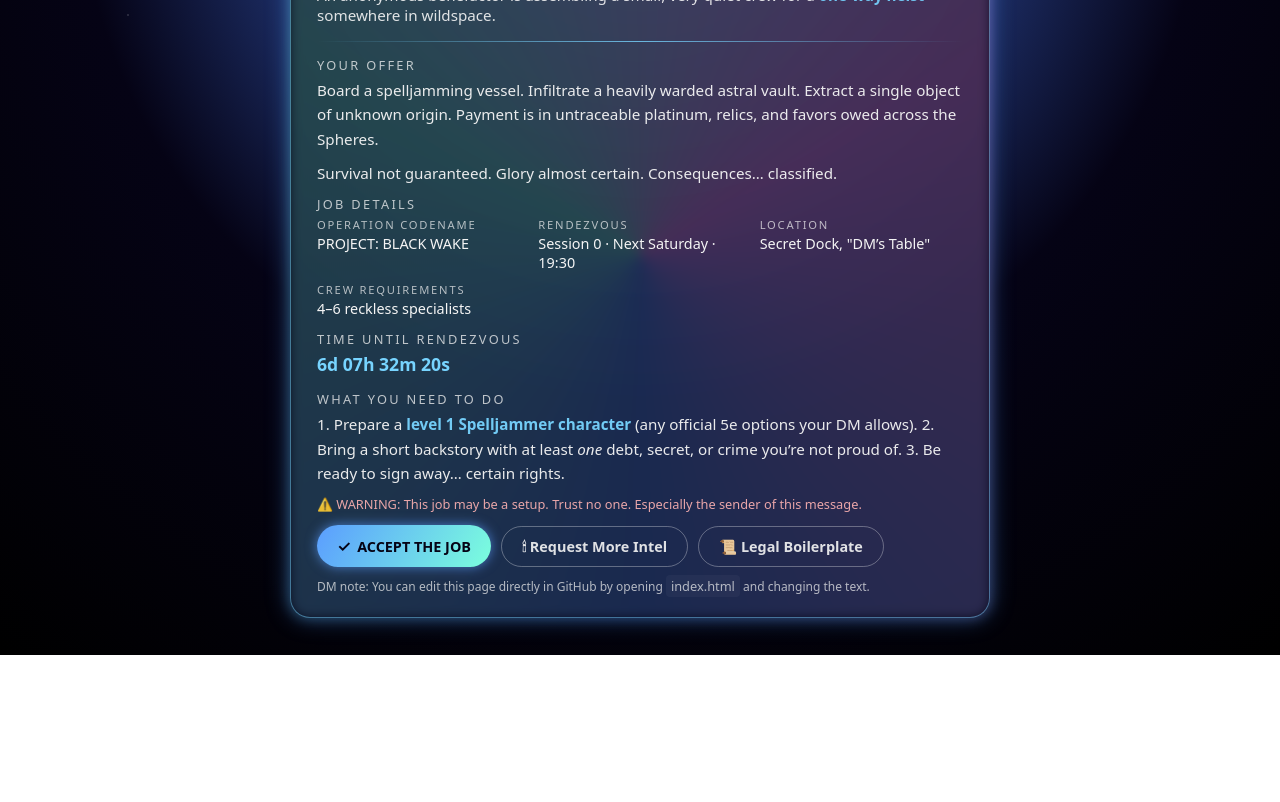
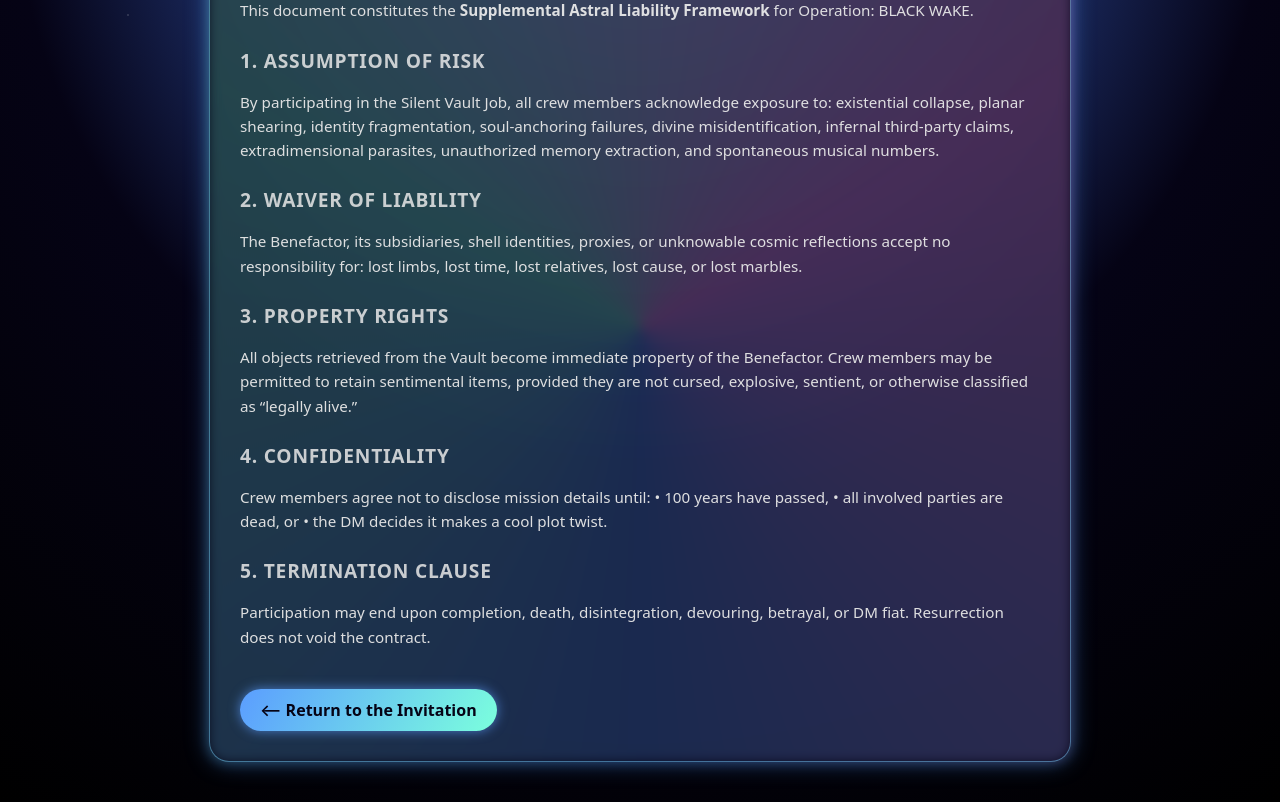
Before and after one commit to krispaskov-ash/heist-test3, a plain HTML site: page legal.html in a window 1280 px wide. Shown: the part 145-947 px from the top of the page. Before the commit the page ends 800 px from the top, so only its background shows below. Drawn offline with Linux system fonts and the light colour scheme.

Commit message:
Update legal.html

```diff
--- a/legal.html
+++ b/legal.html
@@ -2,24 +2,20 @@
 <html lang="en">
 <head>
   <meta charset="UTF-8" />
-  <title>Spelljammer Heist Invitation</title>
+  <title>Legal Boilerplate · Astral Contract</title>
   <meta name="viewport" content="width=device-width, initial-scale=1.0" />
   <style>
-    * {
-      box-sizing: border-box;
+    body {
       margin: 0;
       padding: 0;
+      background: radial-gradient(circle at top, #4a7fff 0, #050315 55%, #000000 100%);
+      color: #e8e8e8;
       font-family: system-ui, -apple-system, BlinkMacSystemFont, "Segoe UI", sans-serif;
-    }
-
-    body {
       min-height: 100vh;
-      background: radial-gradient(circle at top, #4a7fff 0, #050315 55%, #000000 100%);
-      color: #f5f5f5;
       display: flex;
-      align-items: center;
       justify-content: center;
-      padding: 20px;
+      align-items: flex-start;
+      padding: 40px 20px;
     }
 
     .stars {
@@ -34,15 +30,15 @@
     }
 
     .card {
-      position: relative;
-      max-width: 700px;
+      max-width: 800px;
       width: 100%;
       background: rgba(5, 3, 21, 0.88);
       border-radius: 20px;
-      padding: 26px 26px 22px;
+      padding: 30px;
       border: 1px solid rgba(119, 212, 255, 0.5);
       box-shadow: 0 0 25px rgba(73, 158, 255, 0.4);
       backdrop-filter: blur(8px);
+      position: relative;
     }
 
     .card::before {
@@ -56,161 +52,38 @@
       filter: blur(6px);
     }
 
-    .tagline {
-      letter-spacing: 0.25em;
+    h1 {
+      font-size: 1.8rem;
       text-transform: uppercase;
-      font-size: 0.65rem;
-      opacity: 0.8;
-      margin-bottom: 6px;
-    }
-
-    h1 {
-      font-size: 1.9rem;
-      line-height: 1.2;
-      margin-bottom: 10px;
-    }
-
-    .subtitle {
-      font-size: 0.95rem;
-      opacity: 0.9;
-      margin-bottom: 16px;
-    }
-
-    .divider {
-      height: 1px;
-      background: linear-gradient(to right, transparent, #77d4ff, transparent);
-      margin-bottom: 14px;
-      opacity: 0.8;
-    }
-
-    .section-title {
-      font-size: 0.8rem;
-      letter-spacing: 0.18em;
-      text-transform: uppercase;
-      opacity: 0.75;
-      margin-bottom: 4px;
-    }
-
-    .text-block {
-      font-size: 0.95rem;
-      line-height: 1.6;
-      opacity: 0.95;
-      margin-bottom: 10px;
-    }
-
-    .highlight {
-      color: #77d4ff;
-      font-weight: 600;
-    }
-
-    .details-grid {
-      display: grid;
-      grid-template-columns: repeat(auto-fit, minmax(180px, 1fr));
-      gap: 10px 18px;
-      font-size: 0.9rem;
-      margin-bottom: 12px;
-    }
-
-    .detail-label {
-      text-transform: uppercase;
-      letter-spacing: 0.16em;
-      opacity: 0.7;
-      font-size: 0.7rem;
-      margin-bottom: 2px;
-    }
-
-    .detail-value {
-      font-weight: 500;
-    }
-
-    /* countdown styles */
-    .countdown-wrapper {
-      margin-top: 6px;
+      letter-spacing: 0.1em;
       margin-bottom: 14px;
     }
 
-    .countdown-label {
-      font-size: 0.8rem;
-      letter-spacing: 0.18em;
+    h2 {
+      margin-top: 24px;
+      font-size: 1.2rem;
+      letter-spacing: 0.04em;
       text-transform: uppercase;
-      opacity: 0.75;
-      margin-bottom: 4px;
+      opacity: 0.85;
     }
 
-    .countdown-timer {
-      font-size: 1.1rem;
-      font-weight: 600;
-      color: #77d4ff;
+    p {
+      line-height: 1.6;
+      margin: 10px 0;
+      opacity: 0.95;
+      font-size: 0.95rem;
     }
 
-    .warning {
-      font-size: 0.8rem;
-      color: #ffb3b3;
-      opacity: 0.9;
-      margin-bottom: 12px;
-    }
-
-    .button-row {
-      display: flex;
-      flex-wrap: wrap;
-      gap: 10px;
-      margin-top: 4px;
-      align-items: center;
-    }
-
-    .btn {
-      border: none;
-      border-radius: 999px;
-      padding: 10px 20px;
-      font-size: 0.9rem;
-      font-weight: 600;
-      cursor: pointer;
+    .back-btn {
+      margin-top: 30px;
+      display: inline-block;
       text-decoration: none;
-      display: inline-flex;
-      align-items: center;
-      justify-content: center;
-      gap: 6px;
       background: linear-gradient(120deg, #5b9dff, #7bffdd);
       color: #050315;
+      padding: 10px 20px;
+      border-radius: 999px;
+      font-weight: 600;
       box-shadow: 0 0 12px rgba(91, 157, 255, 0.7);
-      white-space: nowrap;
-    }
-
-    .btn-secondary {
-      background: transparent;
-      color: #f5f5f5;
-      border: 1px solid rgba(255, 255, 255, 0.35);
-      box-shadow: none;
-      opacity: 0.9;
-    }
-
-    .btn span {
-      font-size: 1rem;
-    }
-
-    .footer-note {
-      margin-top: 10px;
-      font-size: 0.75rem;
-      opacity: 0.7;
-    }
-
-    code {
-      font-size: 0.8rem;
-      background: rgba(255, 255, 255, 0.05);
-      padding: 2px 5px;
-      border-radius: 4px;
-    }
-
-    @media (max-width: 600px) {
-      h1 {
-        font-size: 1.6rem;
-      }
-      .card {
-        padding: 20px 18px 18px;
-      }
-      .tagline {
-        font-size: 0.6rem;
-      }
     }
   </style>
 </head>
@@ -218,123 +91,47 @@
   <div class="stars"></div>
 
   <main class="card">
-    <div class="tagline">CONFIDENTIAL ASTRAL CONTRACT</div>
-    <h1>The Silent Vault Job</h1>
-    <p class="subtitle">
-      An anonymous benefactor is assembling a small, very quiet crew for a
-      <span class="highlight">one-way heist</span> somewhere in wildspace.
+    <h1>Legal Boilerplate</h1>
+    <p>This document constitutes the <strong>Supplemental Astral Liability Framework</strong> for Operation: BLACK WAKE.</p>
+
+    <h2>1. ASSUMPTION OF RISK</h2>
+    <p>
+      By participating in the Silent Vault Job, all crew members acknowledge exposure to:
+      existential collapse, planar shearing, identity fragmentation, soul-anchoring failures,
+      divine misidentification, infernal third-party claims, extradimensional parasites,
+      unauthorized memory extraction, and spontaneous musical numbers.
     </p>
 
-    <div class="divider"></div>
-
-    <div class="section">
-      <div class="section-title">Your Offer</div>
-      <p class="text-block">
-        Board a spelljamming vessel. Infiltrate a heavily warded astral vault.
-        Extract a single object of unknown origin. Payment is in untraceable
-        platinum, relics, and favors owed across the Spheres.
-      </p>
-      <p class="text-block">
-        Survival not guaranteed. Glory almost certain. Consequences… classified.
-      </p>
-    </div>
-
-    <div class="section">
-      <div class="section-title">Job Details</div>
-      <div class="details-grid">
-        <div>
-          <div class="detail-label">Operation Codename</div>
-          <div class="detail-value">PROJECT: BLACK WAKE</div>
-        </div>
-        <div>
-          <div class="detail-label">Rendezvous</div>
-          <div class="detail-value">Session 0 · Next Saturday · 19:30</div>
-        </div>
-        <div>
-          <div class="detail-label">Location</div>
-          <div class="detail-value">Secret Dock, "DM’s Table"</div>
-        </div>
-        <div>
-          <div class="detail-label">Crew Requirements</div>
-          <div class="detail-value">4–6 reckless specialists</div>
-        </div>
-      </div>
-    </div>
-
-    <!-- countdown block -->
-    <div class="section countdown-wrapper">
-      <div class="countdown-label">Time Until Rendezvous</div>
-      <div id="countdown" class="countdown-timer">
-        Calculating…
-      </div>
-    </div>
-
-    <div class="section">
-      <div class="section-title">What You Need To Do</div>
-      <p class="text-block">
-        1. Prepare a <span class="highlight">level 1 Spelljammer character</span>
-        (any official 5e options your DM allows).
-        2. Bring a short backstory with at least <em>one</em> debt, secret, or
-        crime you’re not proud of.
-        3. Be ready to sign away… certain rights.
-      </p>
-    </div>
-
-    <p class="warning">
-      ⚠️ WARNING: This job may be a setup. Trust no one. Especially the sender
-      of this message.
+    <h2>2. WAIVER OF LIABILITY</h2>
+    <p>
+      The Benefactor, its subsidiaries, shell identities, proxies, or unknowable cosmic reflections
+      accept no responsibility for:
+      lost limbs, lost time, lost relatives, lost cause, or lost marbles.
     </p>
 
-    <div class="button-row">
-      <a class="btn" href="mailto:youremail@example.com?subject=Heist%20Accepted">
-        <span>✓</span> ACCEPT THE JOB
-      </a>
+    <h2>3. PROPERTY RIGHTS</h2>
+    <p>
+      All objects retrieved from the Vault become immediate property of the Benefactor.
+      Crew members may be permitted to retain sentimental items, provided they are not cursed,
+      explosive, sentient, or otherwise classified as “legally alive.”
+    </p>
 
-      <a class="btn btn-secondary" href="#">
-        🕯 Request More Intel
-      </a>
+    <h2>4. CONFIDENTIALITY</h2>
+    <p>
+      Crew members agree not to disclose mission details until:
+      • 100 years have passed,
+      • all involved parties are dead, or
+      • the DM decides it makes a cool plot twist.
+    </p>
 
-      <a class="btn btn-secondary" href="legal.html">
-        📜 Legal Boilerplate
-      </a>
-    </div>
+    <h2>5. TERMINATION CLAUSE</h2>
+    <p>
+      Participation may end upon completion, death, disintegration, devouring,
+      betrayal, or DM fiat.
+      Resurrection does not void the contract.
+    </p>
 
-    <p class="footer-note">
-      DM note: You can edit this page directly in GitHub by opening
-      <code>index.html</code> and changing the text.
-    </p>
+    <a class="back-btn" href="index.html">⟵ Return to the Invitation</a>
   </main>
-
-  <script>
-    // Session 0: next Saturday, 2025-11-29 at 19:30 in UTC+2
-    const targetDate = new Date("2025-11-29T19:30:00+02:00");
-    const countdownEl = document.getElementById("countdown");
-
-    function updateCountdown() {
-      const now = new Date();
-      const diff = targetDate - now;
-
-      if (diff <= 0) {
-        countdownEl.textContent = "The heist has begun.";
-        clearInterval(timer);
-        return;
-      }
-
-      const totalSeconds = Math.floor(diff / 1000);
-      const days = Math.floor(totalSeconds / 86400);
-      const hours = Math.floor((totalSeconds % 86400) / 3600);
-      const minutes = Math.floor((totalSeconds % 3600) / 60);
-      const seconds = totalSeconds % 60;
-
-      countdownEl.textContent =
-        days + "d " +
-        hours.toString().padStart(2, "0") + "h " +
-        minutes.toString().padStart(2, "0") + "m " +
-        seconds.toString().padStart(2, "0") + "s";
-    }
-
-    updateCountdown();
-    const timer = setInterval(updateCountdown, 1000);
-  </script>
 </body>
 </html>
```
